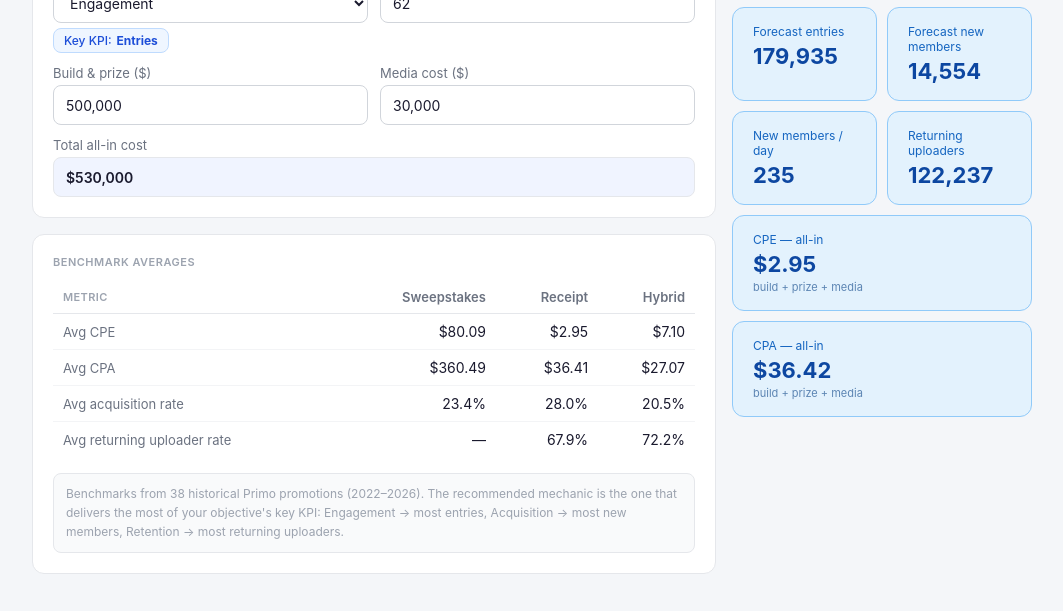
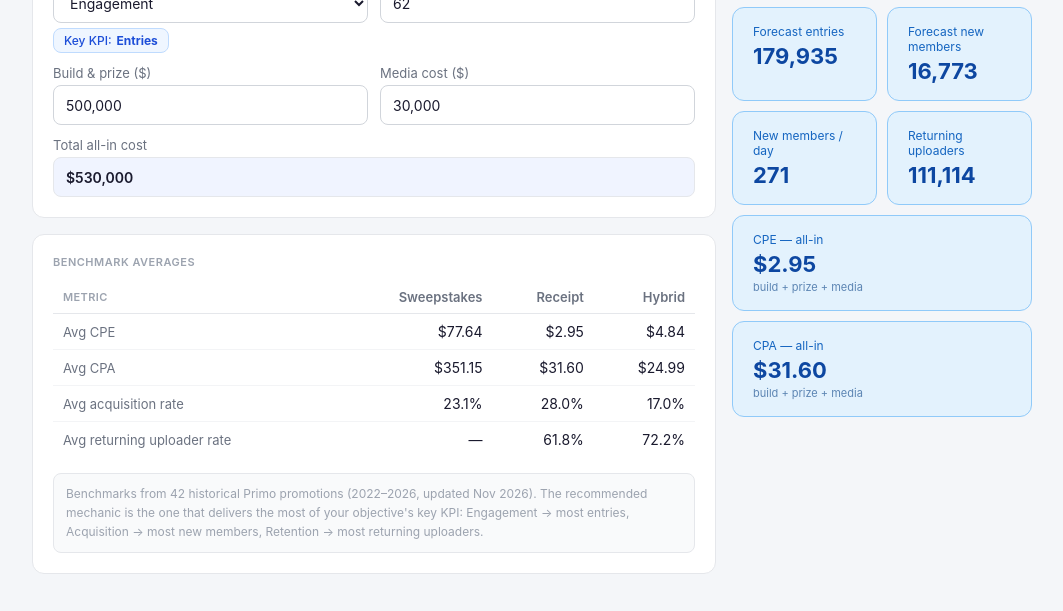
Before and after one commit to lunawang59420/primo-forecast-tool-1-Final, a plain HTML site: page index.html in a window 1280 px wide. Shown: the part 189-800 px from the top of the page, without its empty margins (108-1171 px from the left). Drawn offline with Linux system fonts and the light colour scheme.

Commit message:
Update index.html

```diff
--- a/index.html
+++ b/index.html
@@ -91,13 +91,13 @@
             </tr>
           </thead>
           <tbody>
-            <tr><td class="rl">Avg CPE</td><td>$80.09</td><td>$2.95</td><td>$7.10</td></tr>
-            <tr><td class="rl">Avg CPA</td><td>$360.49</td><td>$36.41</td><td>$27.07</td></tr>
-            <tr><td class="rl">Avg acquisition rate</td><td>23.4%</td><td>28.0%</td><td>20.5%</td></tr>
-            <tr><td class="rl">Avg returning uploader rate</td><td>—</td><td>67.9%</td><td>72.2%</td></tr>
+            <tr><td class="rl">Avg CPE</td><td>$77.64</td><td>$2.95</td><td>$4.84</td></tr>
+            <tr><td class="rl">Avg CPA</td><td>$351.15</td><td>$31.60</td><td>$24.99</td></tr>
+            <tr><td class="rl">Avg acquisition rate</td><td>23.1%</td><td>28.0%</td><td>17.0%</td></tr>
+            <tr><td class="rl">Avg returning uploader rate</td><td>—</td><td>61.8%</td><td>72.2%</td></tr>
           </tbody>
         </table>
-        <div class="note">Benchmarks from 38 historical Primo promotions (2022–2026). The recommended mechanic is the one that delivers the most of your objective's key KPI: Engagement → most entries, Acquisition → most new members, Retention → most returning uploaders.</div>
+        <div class="note">Benchmarks from 42 historical Primo promotions (2022–2026, updated Nov 2026). The recommended mechanic is the one that delivers the most of your objective's key KPI: Engagement → most entries, Acquisition → most new members, Retention → most returning uploaders.</div>
       </div>
     </div>
 
@@ -139,7 +139,7 @@
   </div>
 </div>
 <script>
-const B={sweepstakes:{cpe:80.09,cpa:360.49,ret:null},receipt:{cpe:2.9455,cpa:36.415,ret:0.67934},hybrid:{cpe:7.1046,cpa:27.075,ret:0.72234}};
+const B={sweepstakes:{cpe:77.6351,cpa:351.1544,ret:null},receipt:{cpe:2.9455,cpa:31.5993,ret:0.61752},hybrid:{cpe:4.8388,cpa:24.9928,ret:0.72234}};
 const KPI={engagement:'Entries',acquisition:'New Members',retention:'Returning Uploaders'};
 const LABEL={sweepstakes:'SWEEPSTAKES',receipt:'RECEIPT',hybrid:'HYBRID'};
 function parseNum(s){return parseFloat(s.replace(/,/g,''))||0;}
```
